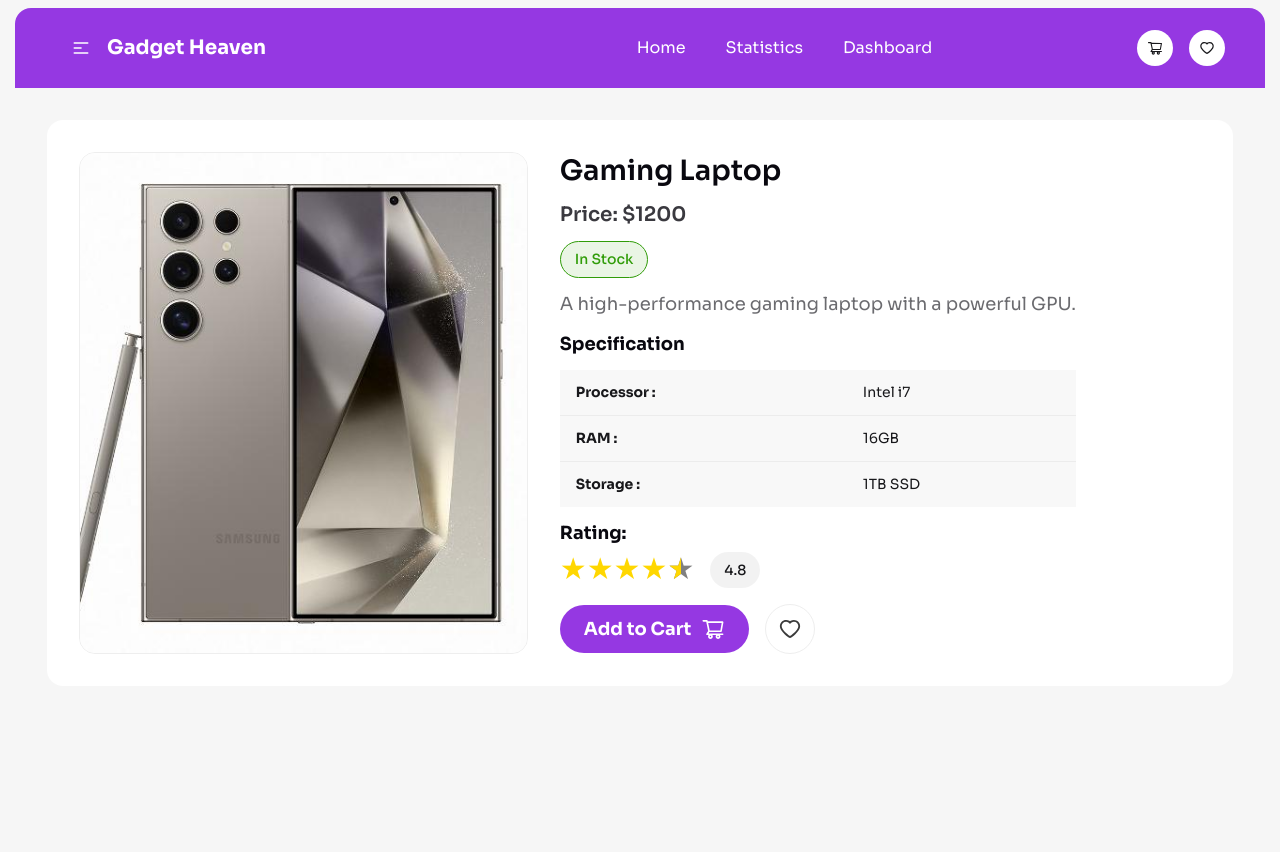
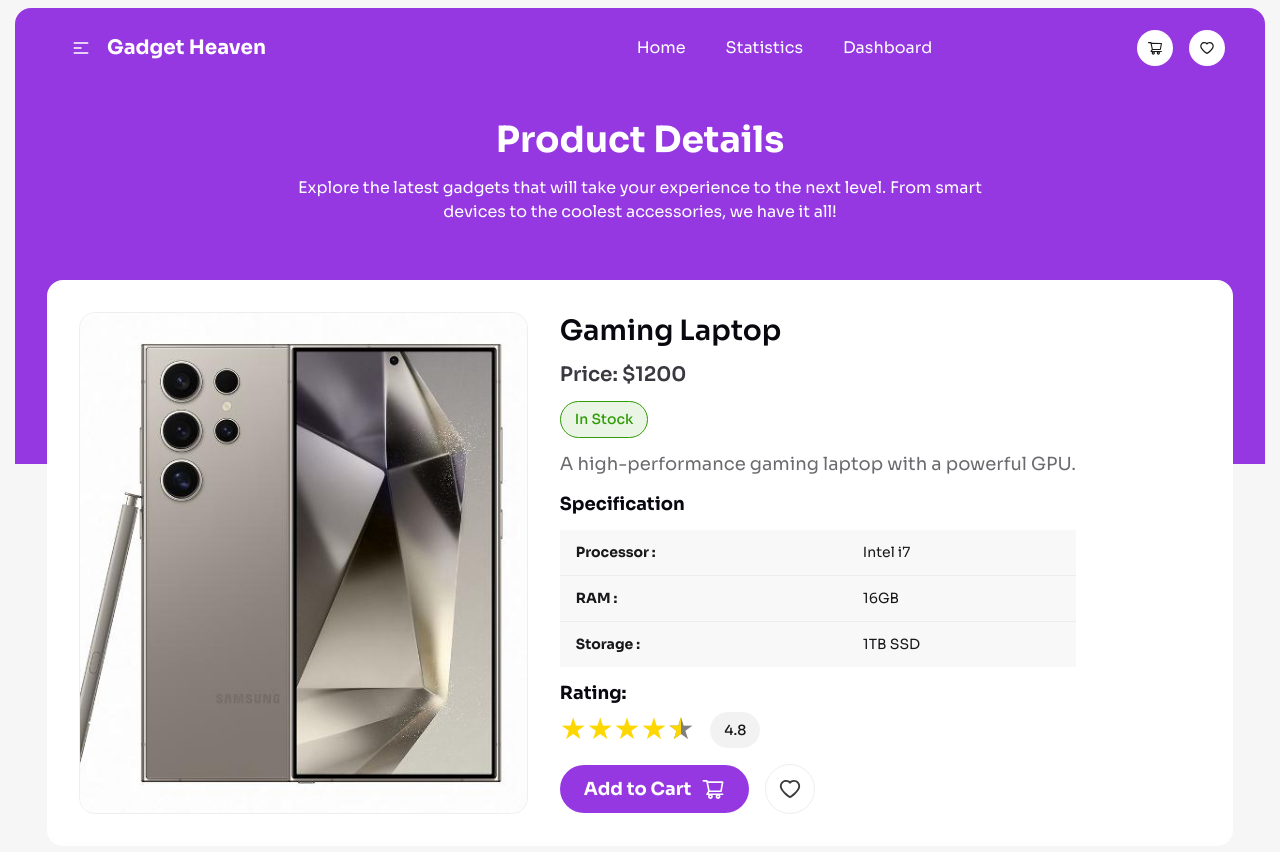
Before and after one commit to programming-hero-web-course-4/b10a8-gadget-heaven-AbdullahAlJubair, a React (Vite) app: page /product/1 in a window 1280 px wide. Shown: the top 852 px of the page. Built offline with nearby package versions, Linux system fonts and the light colour scheme.

Commit message:
Product Details Page layout completed with reusable components

```diff
--- a/src/components/NavBar/NavBar.jsx
+++ b/src/components/NavBar/NavBar.jsx
@@ -22,9 +22,9 @@ const NavBar = () => {
                     <ul
                         tabIndex={0}
                         className="menu menu-sm dropdown-content bg-base-100 rounded-box z-1 mt-3 w-52 p-2 shadow">
-                        <NavLink to={'/'}> Home</NavLink>
-                        <NavLink to={'/statistics'}> Statistics</NavLink>
-                        <NavLink to={'/dashboard'}> Dashboard</NavLink>
+                        <NavLink className={({isActive})=> isActive ? 'font-bold' : ''} to={'/'}> Home</NavLink>
+                        <NavLink className={({isActive})=> isActive ? 'font-bold' : ''} to={'/statistics'}> Statistics</NavLink>
+                        <NavLink className={({isActive})=> isActive ? 'font-bold' : ''} to={'/dashboard'}> Dashboard</NavLink>
                     </ul>
                 </div>
                 <a className="text-lg md:text-xl text-white font-semibold md:font-bold w-full">Gadget Heaven</a>
--- /dev/null
+++ b/src/components/PageHeader/PageHeader.jsx
@@ -0,0 +1,16 @@
+import PropTypes from "prop-types";
+const PageHeader = ({title, subTitle}) => {
+    return (
+        <div className="text-center rounded-b-2xl px-1">
+            <h3 className="text-2xl md:text-4xl text-white font-bold mb-4">{title}</h3>
+            <p className="max-w-[700px] mx-auto text-base text-white">{subTitle}</p>
+        </div>
+    );
+};
+
+PageHeader.propTypes = {
+    title : PropTypes.string.isRequired,
+    subTitle : PropTypes.string.isRequired,
+}
+
+export default PageHeader;
--- a/src/components/ProductDetails/ProductDetails.jsx
+++ b/src/components/ProductDetails/ProductDetails.jsx
@@ -1,6 +1,7 @@
 import { useEffect, useState } from "react";
 import { useLoaderData, useParams } from "react-router-dom";
 import CardDetails from "../../components/CardDetails/CardDetails";
+import PageHeader from "../PageHeader/PageHeader";
 
 const ProductDetails = () => {
     const allProducts = useLoaderData();
@@ -8,13 +9,20 @@ const ProductDetails = () => {
     const id = Number(pathId.id)
     const [product, setProduct] = useState({});
 
-    useEffect(()=>{
+    useEffect(() => {
         const myProduct = allProducts.find(product => product.product_id === id);
         setProduct(myProduct);
-    },[allProducts, id])
+    }, [allProducts, id])
     return (
         <div>
-            <CardDetails product={product}></CardDetails>
+            <div className="Accent pt-8 pb-60">
+                <PageHeader
+                    title={'Product Details'}
+                    subTitle={'Explore the latest gadgets that will take your experience to the next level. From smart devices to the coolest accessories, we have it all!'}></PageHeader>
+            </div>
+            <div className="-mt-54">
+                <CardDetails product={product}></CardDetails>
+            </div>
         </div>
     );
 };
```
